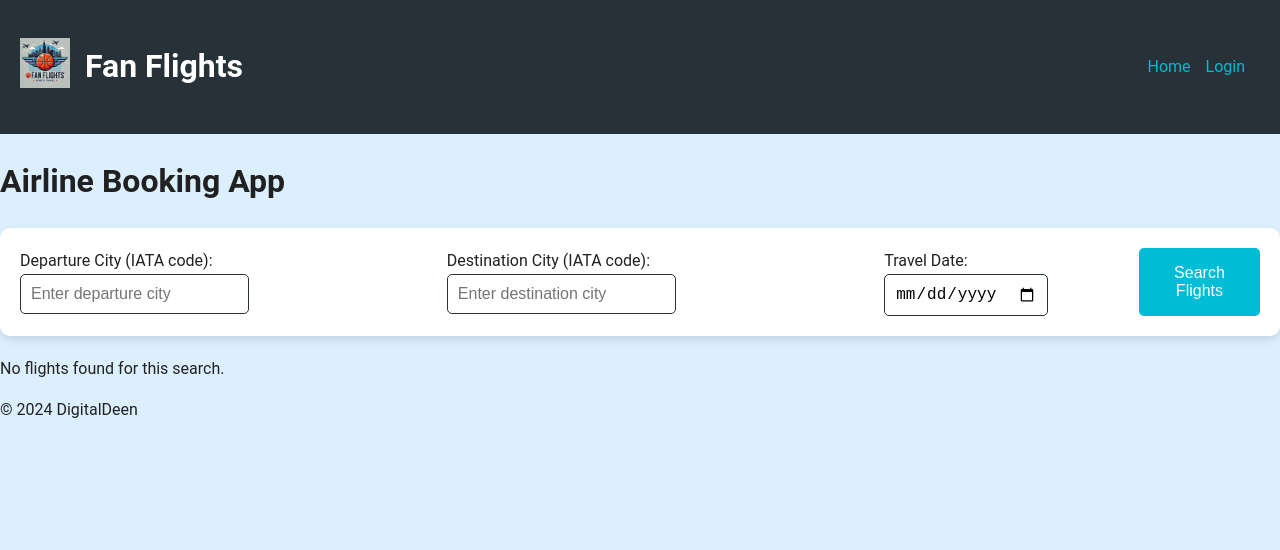
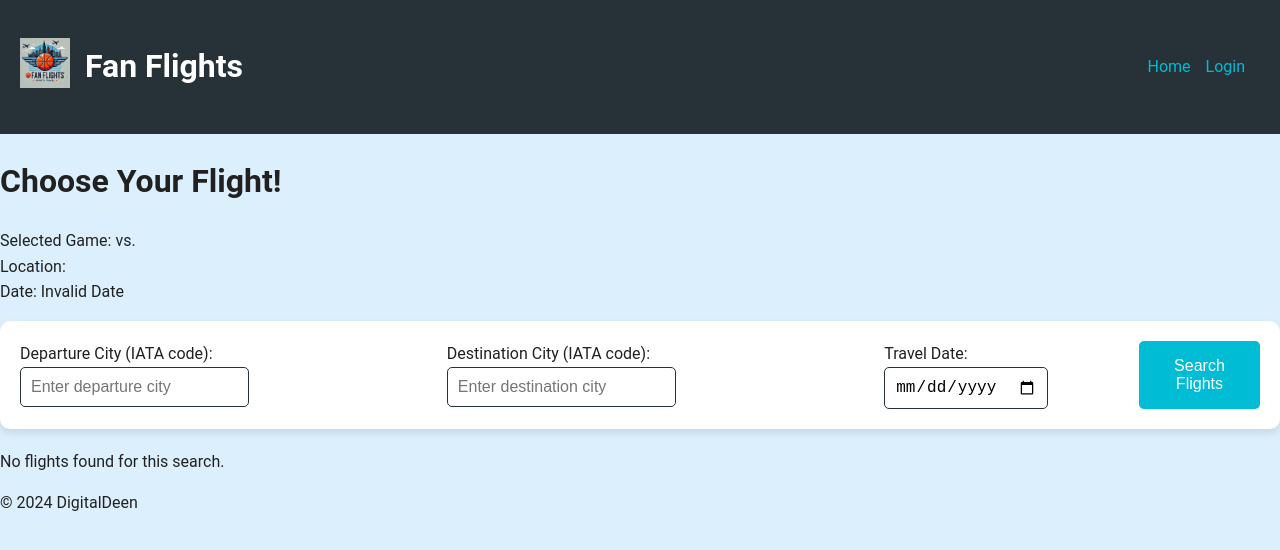
Before and after one commit to NaayilS/FanFlights, a React (Vite) app in the folder frontend/: page /flight-search in a window 1280 px wide. Shown: the top 550 px of the page. Built offline with nearby package versions, Linux system fonts and the light colour scheme.

Commit message:
route fixed for create trip

```diff
--- a/frontend/src/pages/FlightSearchPage.jsx
+++ b/frontend/src/pages/FlightSearchPage.jsx
@@ -1,5 +1,5 @@
 import React, { useState } from 'react';
-import { useNavigate } from 'react-router-dom';
+import { useLocation, useNavigate } from 'react-router-dom';
 
 const airportCodes = [
     { city: "Boston", code: "BOS" },
@@ -49,12 +49,14 @@ function FlightSearchPage() {
     const [departureSuggestions, setDepartureSuggestions] = useState([]);
     const [destinationSuggestions, setDestinationSuggestions] = useState([]);
 
+    const location = useLocation();
     const selectedGame = location.state?.selectedGame || {};
+
+    const navigate = useNavigate();
 
     const handleSearchFlights = () => {
         setLoading(true);
-
-        // Fetch flights based on the provided inputs
+        // Fetch flights based on inputs
         fetch(`http://localhost:5000/api/flights?origin=${departureCity}&destination=${destinationCity}&date=${travelDate}`)
             .then((response) => response.json())
             .then((data) => {
@@ -67,10 +69,19 @@ function FlightSearchPage() {
             });
     };
 
-    // Filter suggestions based on input
+    const handleBookFlight = (flight) => {
+        // Redirect to create trip page, passing selected flight and game details
+        navigate('/create-trip', {
+            state: {
+                flight,
+                game: selectedGame
+            }
+        });
+    };
+
+    // Suggestions for city input
     const handleCityInput = (input, setCityFunction, setSuggestionsFunction) => {
         setCityFunction(input);
-
         if (input.length > 0) {
             const filteredSuggestions = airportCodes.filter((airport) =>
                 airport.city.toLowerCase().startsWith(input.toLowerCase())
@@ -83,26 +94,19 @@ function FlightSearchPage() {
 
     // Select suggestion
     const handleSuggestionSelect = (city, code, setCityFunction, setSuggestionsFunction) => {
-        setCityFunction(code); // Set the IATA code as the value
-        setSuggestionsFunction([]); // Clear suggestions after selection
+        setCityFunction(code);
+        setSuggestionsFunction([]);
     };
-
-    const handleBookFlight = (flight) => {
-        // Redirect to the create trip page with selected flight and game
-        useNavigate('/create-trip', {
-            state: {
-                flight: flight,
-                game: selectedGame
-            }
-        });
-    };
-
 
     return (
         <div className="flight-search-page">
-            <h1>Airline Booking App</h1>
+            <h1>Choose Your Flight!</h1>
+            <p>
+                Selected Game: {selectedGame.HomeTeam} vs. {selectedGame.AwayTeam} <br />
+                Location: {selectedGame.Location} <br />
+                Date: {new Date(selectedGame.DateUtc).toLocaleDateString()}
+            </p>
 
-            {/* Input fields for flight search */}
             <div className="search-form">
                 <label>
                     Departure City (IATA code):
@@ -160,7 +164,6 @@ function FlightSearchPage() {
                 </button>
             </div>
 
-            {/* Display flight results */}
             <div className="flight-results">
                 {flights.length > 0 ? (
                     flights.map((flight, index) => (
```
